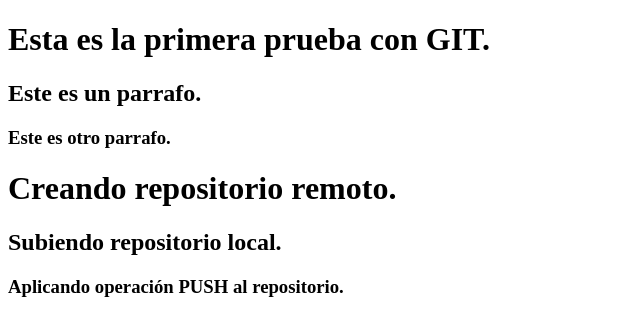
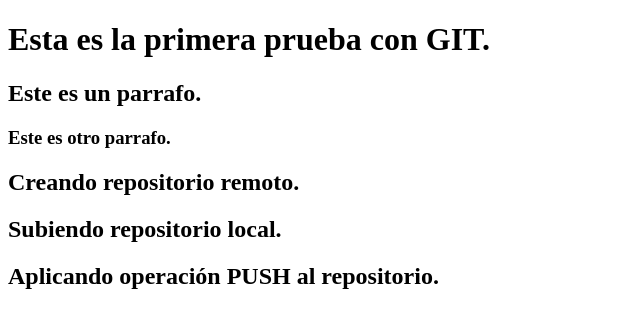
Before and after one commit to cristianzrt/ACS, a plain HTML site: page index.html in a window 1280 px wide. Shown: the whole page, without its empty margins (0-640 px from the left). Drawn offline with Linux system fonts and the light colour scheme.

Commit message:
Actualización

```diff
--- a/index.html
+++ b/index.html
@@ -10,8 +10,8 @@
     <h2> Este es un parrafo. </h2>
     <h3> Este es otro parrafo. </h3>
 
-    <h1> Creando repositorio remoto. </h1>
+    <h2> Creando repositorio remoto. </h2>
     <h2> Subiendo repositorio local. </h2>
-    <h3> Aplicando operación PUSH al repositorio. </h3>
+    <h2> Aplicando operación PUSH al repositorio. </h2>
 </body>
 </html>
```
